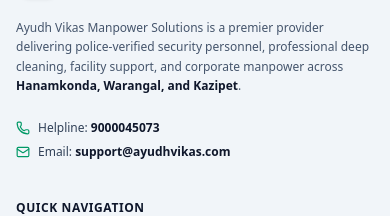
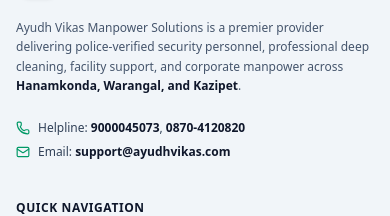
Before and after one commit to suryateja99-ai/Ayudhvikaslanding, a React (Vite) app: page / in a window 390 px wide. Shown: the part 6825-7041 px from the top of the page. Built offline with nearby package versions, Linux system fonts and the light colour scheme.

Commit message:
Add second phone number to footer helpline

```diff
--- a/src/components/Footer.tsx
+++ b/src/components/Footer.tsx
@@ -36,7 +36,7 @@
             <div className="pt-2 space-y-2">
               <div className="flex items-center gap-2 text-slate-700">
                 <Phone className="w-3.5 h-3.5 text-emerald-600" />
-                <span>Helpline: <strong className="text-slate-900">{COMPANY_INFO.phoneDisplay}</strong></span>
+                <span>Helpline: <strong className="text-slate-900">{COMPANY_INFO.phoneDisplay}</strong>, <strong className="text-slate-900">{COMPANY_INFO.phoneDisplay2}</strong></span>
               </div>
               <div className="flex items-center gap-2 text-slate-700">
                 <Mail className="w-3.5 h-3.5 text-emerald-600" />
```
